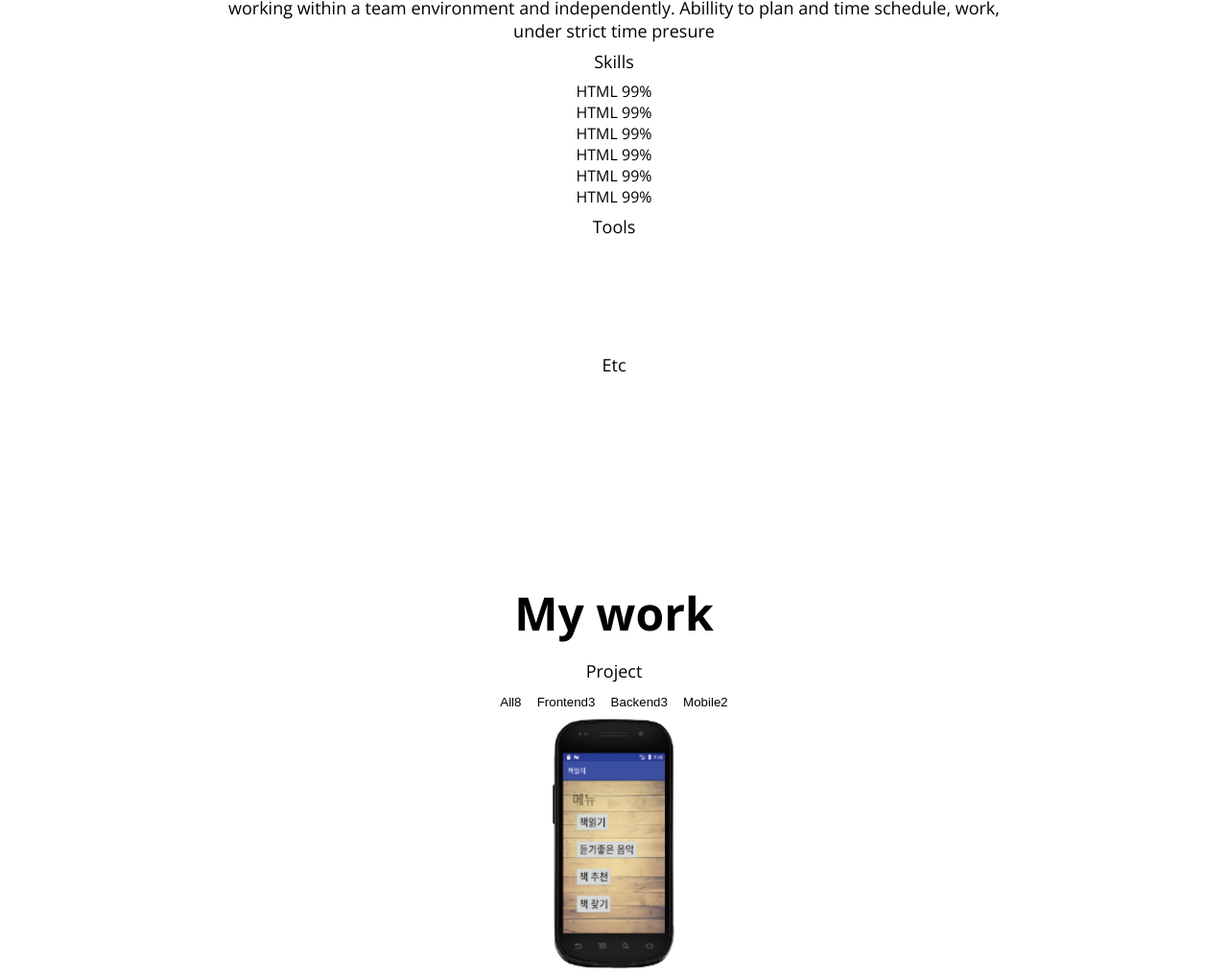
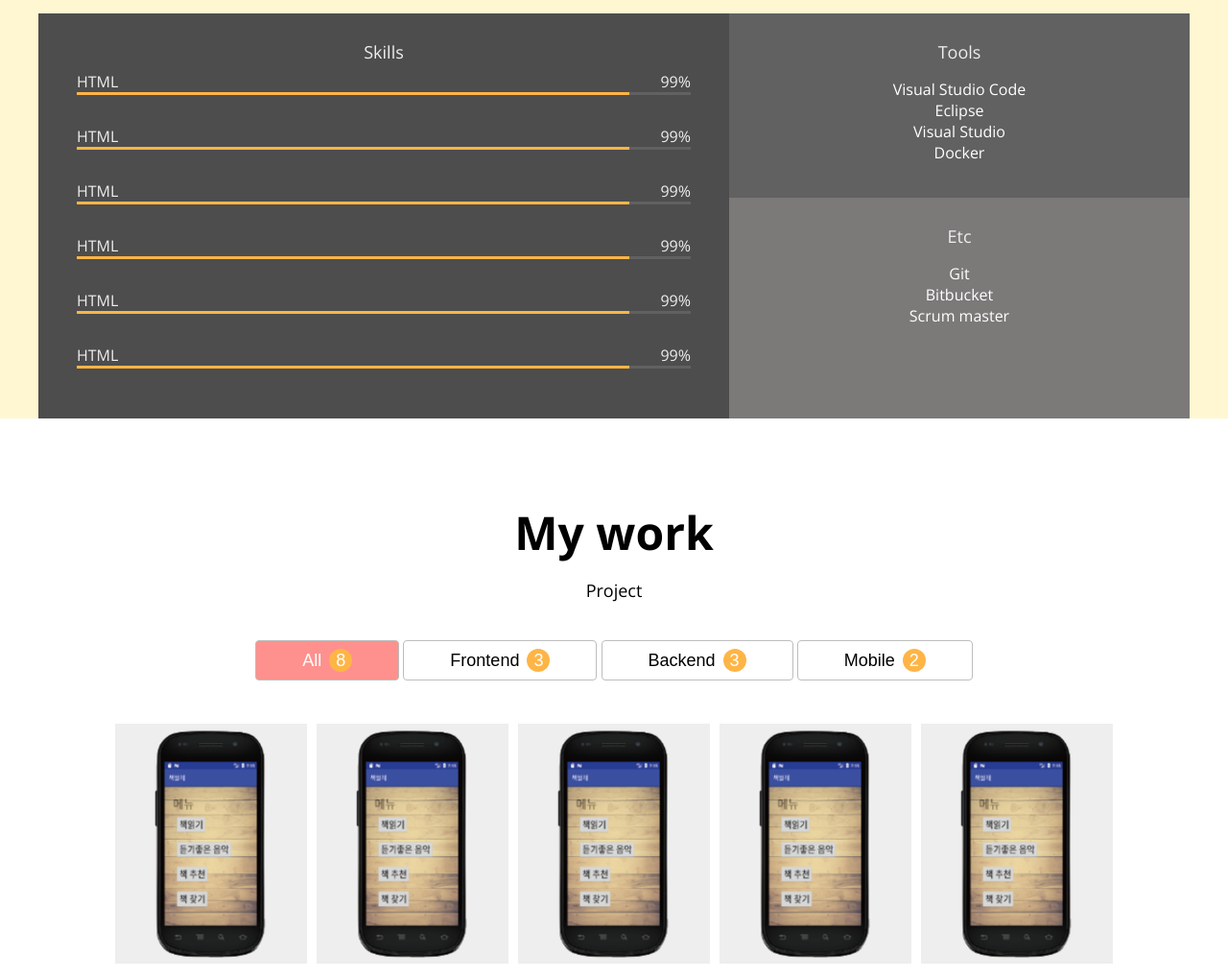
Before and after one commit to tlrruddbs/webFront, a plain HTML site: page index.html in a window 1280 px wide. Shown: the part 1728-2747 px from the top of the page at 96% size. Drawn offline with nearby package versions, Linux system fonts and the light colour scheme.

Commit message:
projects

```diff
--- a/index.html
+++ b/index.html
@@ -43,7 +43,7 @@
       <button class="home__contact">Contact Me</button>
     </section>
     <!-- about -->
-    <section id="about" class="section">
+    <section id="about" class="section section__container">
       <h1 class="about__title">About me</h1>
       <h3 class="about__discription">
         저희 시설은 지적장애와 자폐가 있는 가족들 30명이 함께 머무는 곳입니다.
@@ -100,6 +100,7 @@
     </section>
     <!-- skills -->
     <section id="skills" class="section">
+      <div class="section__container">
         <h1 class="title">Skills</h1>
         <h3>Skills & Attribute</h3>
         <p>
@@ -118,7 +119,7 @@
                 <span>99%</span>
               </div>
               <div class="skill__bar">
-              <div class="skill__value"></div>
+                <div class="skill__value" style="width: 90%;"></div>
               </div>
             </div>
             <div class="skill">
@@ -127,7 +128,7 @@
                 <span>99%</span>
               </div>
               <div class="skill__bar">
-              <div class="skill__value"></div>
+                <div class="skill__value" style="width: 90%;"></div>
               </div>
             </div>
             <div class="skill">
@@ -136,7 +137,7 @@
                 <span>99%</span>
               </div>
               <div class="skill__bar">
-              <div class="skill__value"></div>
+                <div class="skill__value" style="width: 90%;"></div>
               </div>
             </div>
             <div class="skill">
@@ -145,7 +146,7 @@
                 <span>99%</span>
               </div>
               <div class="skill__bar">
-              <div class="skill__value"></div>
+                <div class="skill__value" style="width: 90%;"></div>
               </div>
             </div>
             <div class="skill">
@@ -154,7 +155,7 @@
                 <span>99%</span>
               </div>
               <div class="skill__bar">
-              <div class="skill__value"></div>
+                <div class="skill__value" style="width: 90%;"></div>
               </div>
             </div>
             <div class="skill">
@@ -163,7 +164,7 @@
                 <span>99%</span>
               </div>
               <div class="skill__bar">
-              <div class="skill__value"></div>
+                <div class="skill__value" style="width: 90%;"></div>
               </div>
             </div>
           </div>
@@ -187,91 +188,84 @@
             </div>
           </div>
         </div>
+      </div>
     </section>
     <!-- work -->
     <section id="work" class="section">
       <h1>My work</h1>
       <h3>Project</h3>
       <div class="work__categories">
-        <button class="category_btn">
+        <button class="category__btn active">
           All<span class="category__count">8</span>
         </button>
-        <button class="category_btn">
+        <button class="category__btn">
           Frontend<span class="category__count">3</span>
         </button>
-        <button class="category_btn">
+        <button class="category__btn">
           Backend<span class="category__count">3</span>
         </button>
-        <button class="category_btn">
+        <button class="category__btn">
           Mobile<span class="category__count">2</span>
         </button>
       </div>
       <div class="work__projects">
         <a href="#" class="project" target="blank">
-          <img src="images/phoneBook.png" alt="" />
+          <img src="images/phoneBook.png" alt="" class="project__img" />
           <div class="project__description">
             <h3>Youtube Site</h3>
             <span>Clone coding with HTML and CSS</span>
           </div>
         </a>
-      </div>
-      <div class="work__projects">
         <a href="#" class="project" target="blank">
-          <img src="images/phoneBook.png" alt="" />
+          <img src="images/phoneBook.png" alt="" class="project__img" />
           <div class="project__description">
             <h3>Youtube Site</h3>
             <span>Clone coding with HTML and CSS</span>
           </div>
         </a>
-      </div>
-      <div class="work__projects">
+
         <a href="#" class="project" target="blank">
-          <img src="images/phoneBook.png" alt="" />
+          <img src="images/phoneBook.png" alt="" class="project__img" />
           <div class="project__description">
             <h3>Youtube Site</h3>
             <span>Clone coding with HTML and CSS</span>
           </div>
         </a>
-      </div>
-      <div class="work__projects">
+
         <a href="#" class="project" target="blank">
-          <img src="images/phoneBook.png" alt="" />
+          <img src="images/phoneBook.png" alt="" class="project__img" />
           <div class="project__description">
             <h3>Youtube Site</h3>
             <span>Clone coding with HTML and CSS</span>
           </div>
         </a>
-      </div>
-      <div class="work__projects">
+
         <a href="#" class="project" target="blank">
-          <img src="images/phoneBook.png" alt="" />
+          <img src="images/phoneBook.png" alt="" class="project__img" />
           <div class="project__description">
             <h3>Youtube Site</h3>
             <span>Clone coding with HTML and CSS</span>
           </div>
         </a>
-      </div>
-      <div class="work__projects">
+
         <a href="#" class="project" target="blank">
-          <img src="images/phoneBook.png" alt="" />
+          <img src="images/phoneBook.png" alt="" class="project__img" />
           <div class="project__description">
             <h3>Youtube Site</h3>
             <span>Clone coding with HTML and CSS</span>
           </div>
         </a>
-      </div>
-      <div class="work__projects">
+
         <a href="#" class="project" target="blank">
-          <img src="images/phoneBook.png" alt="" />
+          <img src="images/phoneBook.png" alt="" class="project__img" />
           <div class="project__description">
             <h3>Youtube Site</h3>
             <span>Clone coding with HTML and CSS</span>
           </div>
         </a>
-      </div>
-      <div class="work__projects">
+
         <a href="#" class="project" target="blank">
-          <img src="images/phoneBook.png" alt="" />
+          <img src="images/phoneBook.png" alt="" class="project__img" />
           <div class="project__description">
             <h3>Youtube Site</h3>
             <span>Clone coding with HTML and CSS</span>
--- a/style.css
+++ b/style.css
@@ -138,6 +138,9 @@ a {
 .section {
   text-align: center;
   padding: 50px;
+  margin: auto;
+}
+.section__container {
   max-width: 1200px;
   margin: auto;
 }
@@ -195,3 +198,126 @@ a {
 .job__period {
   font-size: var(--font-micro);
 }
+#skills {
+  background: var(--color-yellow);
+  padding: 0;
+  margin: 0;
+}
+.skillset__title {
+  color: var(--color-light-white);
+}
+.skillset {
+  margin: 20px 0px;
+  color: var(--color-light-white);
+  display: flex;
+  background-color: var(--color-light-grey);
+}
+.skillset__left {
+  background-color: var(--color-dark-grey);
+  flex-basis: 60%;
+  padding: 20px 40px;
+}
+.skillset__right {
+  flex-basis: 40%;
+}
+.tools {
+  margin: 0px;
+  background-color: var(--color-grey);
+}
+.tools,
+.etc {
+  padding: 20px;
+}
+.skill__description {
+  display: flex;
+  justify-content: space-between;
+}
+.skill {
+  margin-bottom: 32px;
+}
+.skill__value {
+  height: 3px;
+  background-color: var(--color-orange);
+}
+.skill__bar {
+  width: 100%;
+  height: 3px;
+  background-color: var(--color-grey);
+}
+/* work */
+.work__categories {
+  margin: 40px;
+}
+.category__btn {
+  border: 1px solid var(--color-dark-white);
+  border-radius: var(--size-border-radius);
+  font-size: var(--font-regular);
+  padding: 8px 48px;
+}
+.category__btn.active,
+.category__btn:hover {
+  background-color: var(--color-pink);
+  color: var(--color-white);
+}
+.category__count {
+  background-color: var(--color-orange);
+  margin-left: 8px;
+  line-height: 24px;
+  border-radius: 50%;
+  color: white;
+  width: 24px;
+  height: 24px;
+  display: inline-block;
+}
+
+.work__projects {
+  display: flex;
+  flex-wrap: wrap;
+  justify-content: center;
+}
+.project {
+  display: flex;
+  justify-content: center;
+  align-items: center;
+  position: relative;
+  background-color: var(--color-light-white);
+  width: 200px;
+  height: 250px;
+  margin: 5px 5px 35px 5px;
+}
+.project__img {
+  max-width: 100%;
+  max-height: 100%;
+}
+.project__description {
+  background-color: black;
+  position: absolute;
+  width: 100%;
+  height: 100%;
+  top: 0;
+  left: 0;
+  display: flex;
+  justify-content: center;
+  flex-direction: column;
+  opacity: 0;
+  transform: translateY(10px);
+  transition: all var(--animation-duration) ease-in;
+}
+.project:hover .project__description {
+  transform: translateY(0px);
+  opacity: 0.8;
+}
+.project__description h3 {
+  color: var(--color-white);
+}
+.project__description h3:after {
+  content: "";
+  display: block;
+  position: relative;
+  left: 50%;
+  width: 25px;
+  height: 2px;
+  margin-left: -12px;
+  max-resolution: top 8px;
+  background-color: var(--color-dark-white);
+}
```
Lines whose indentation alone changed are shown as unchanged.
